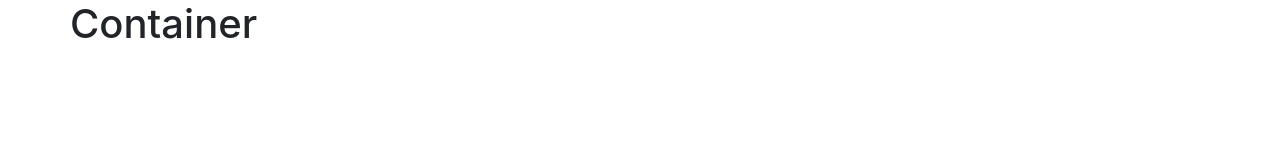
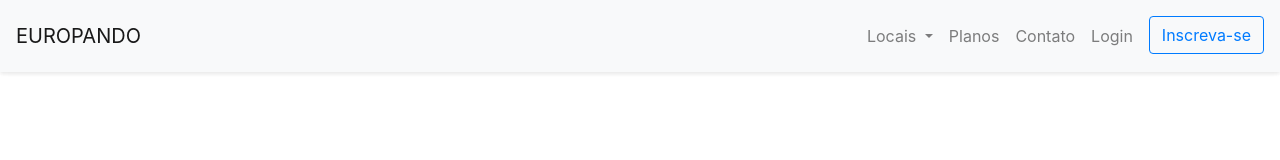
Before and after one commit to fsrocha-dev/template-europando, a plain HTML site: page index.html in a window 1280 px wide. Drawn offline with Linux system fonts and the light colour scheme.

Commit message:
Structuring navbar

```diff
--- a/css/style.css
+++ b/css/style.css
@@ -0,0 +1,4 @@
+.box-shadow {
+  box-shadow: 0 2px 4px 0 rgba(0,0,0,.05),
+              0 2px 4px 0 rgba(0,0,0,.05);
+}
--- a/index.html
+++ b/index.html
@@ -9,11 +9,40 @@
   <link rel="stylesheet" href="css/style.css">
 </head>
 <body>
-  <div class="container">
-    <div class="row">
-        <h1>Container</h1>
+  <nav class="navbar navbar-expand-md navbar-light bg-light fixed-top py-3 box-shadow">
+    <a href="index.html" class="navbar-brand">
+      EUROPANDO
+    </a>
+    <button class="navbar-toggler" type="button" data-toggle="collapse" data-target="#navbarSupportedContent" aria-controls="navbarSupportedContent" aria-expanded="false" aria-label="Abrir navegação">
+      <span class="navbar-toggler-icon"></span>
+    </button>
+    <div class="collapse navbar-collapse" id="navbarSupportedContent">
+      <ul class="navbar-nav ml-auto">
+        <li class="nav-item dropdown">
+          <a class="nav-link dropdown-toggle" href="#" id="navbarDropdown" role="button" data-toggle="dropdown" aria-haspopup="true" aria-expanded="false">
+            Locais
+          </a>
+          <div class="dropdown-menu" aria-labelledby="navbarDropdown">
+              <a class="dropdown-item" href="local.html">California</a>
+              <a class="dropdown-item" href="local.html">Paris</a>
+              <a class="dropdown-item" href="local.html">Dublin</a>
+          </div>
+        </li>
+        <li class="nav-item">
+          <a class="nav-link" href="planos.html">Planos</a>
+        </li>
+        <li class="nav-item">
+          <a class="nav-link" href="contato.html">Contato</a>
+        </li>
+        <li class="nav-item">
+          <a class="nav-link" href="">Login</a>
+        </li>
+        <li class="nav-item">
+          <a class="btn btn-outline-primary ml-md-2" href="inscreva.html">Inscreva-se</a>
+        </li>
+      </ul>
     </div>
-  </div>
+  </nav>
 
 
 
```
